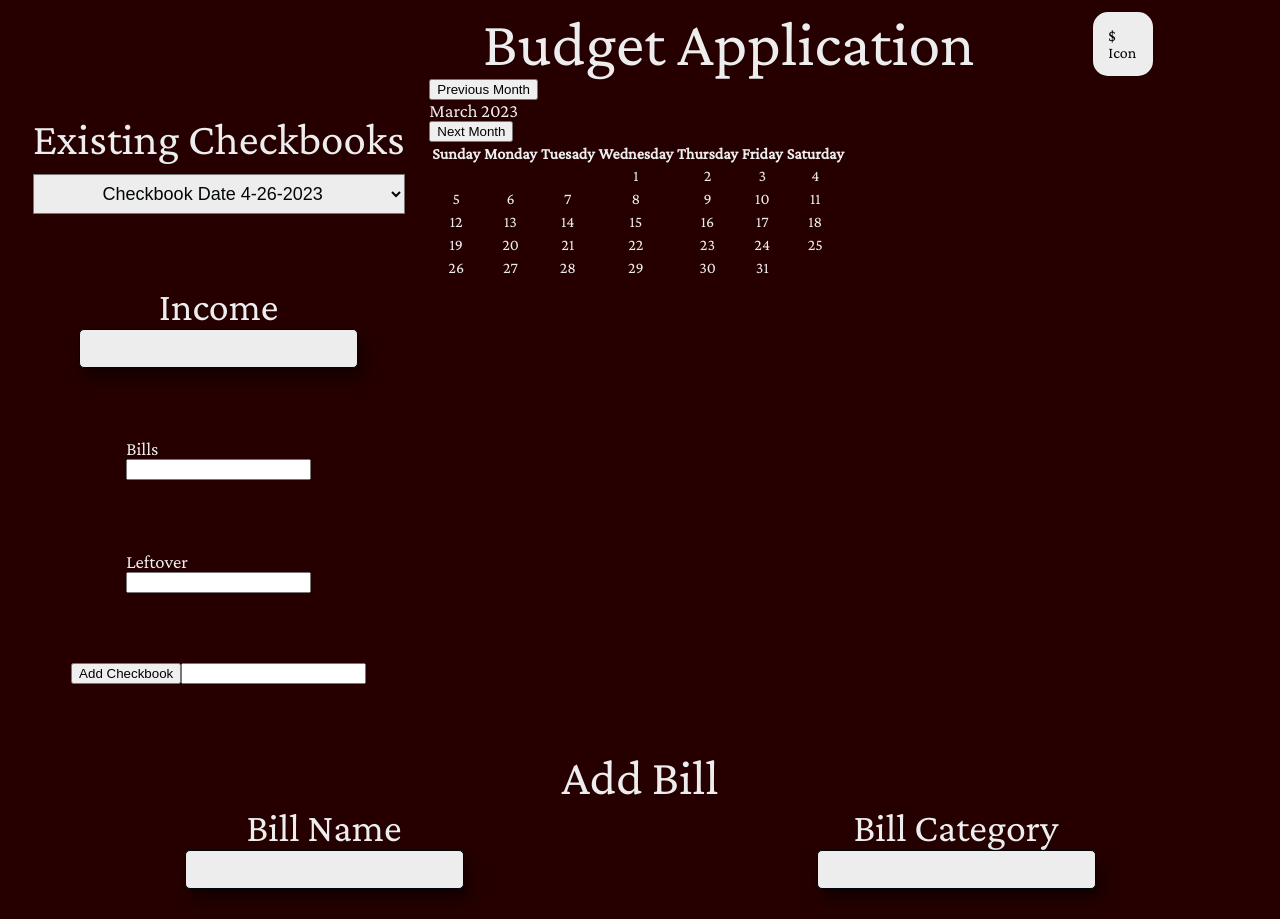
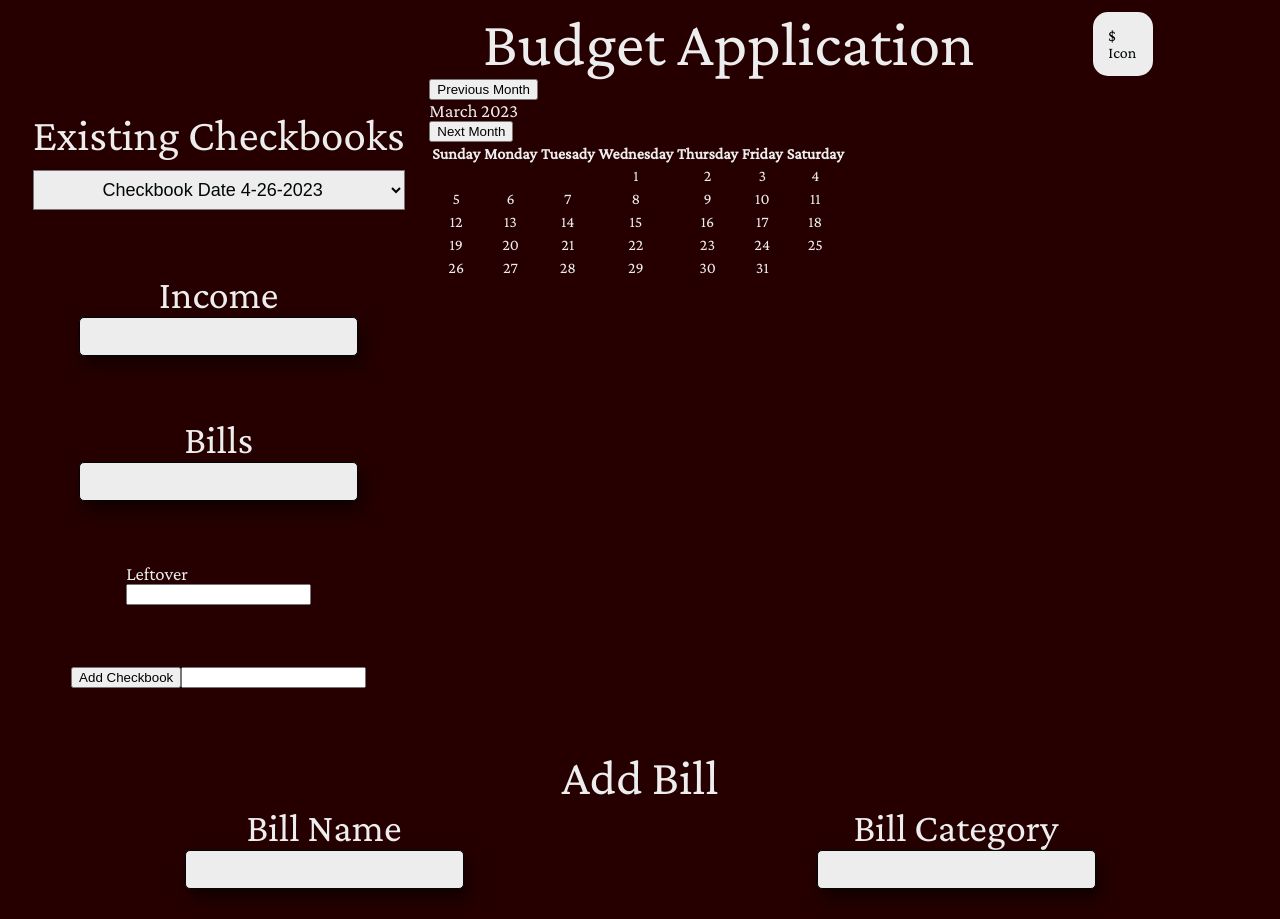
Before and after one commit to nathenjo/budget-app, a Next.js app: page / in a window 1280 px wide. Built offline with nearby package versions, Linux system fonts and the light colour scheme.

Commit message:
Input component is simplified down to two props instead of 4

```diff
--- a/components/input.js
+++ b/components/input.js
@@ -2,7 +2,7 @@ import React from 'react';
 
 export default function Input(props) {
 
-    const {propClass, label, inputType, icon} = props;
+    const {propClass, inputType} = props;
 
     const formatIcon = (valStr) => {
         return <div dangerouslySetInnerHTML={{__html: `${valStr}`}} />
@@ -10,7 +10,7 @@ export default function Input(props) {
 
     return (
         <div className={`comp-input ${propClass}-wrapper`}>
-            <h3 className={`${propClass}-label`}>{label}</h3>
+            <h3 className={`${propClass}-label`}>{propClass.replace('-', ' ')}</h3>
             <input type={inputType} className={`${propClass}-input`} />
         </div>
     );
--- a/pages/index.js
+++ b/pages/index.js
@@ -23,11 +23,8 @@ export default function Home(props) {
                             <option>Checkbook Date 5-12-2023</option>
                         </select>
                     </div>
-                    <Input propClass='income' label='Income' inputType='text' icon='&#43' />
-                    <div className='bills-wrapper'>
-                        <h3>Bills</h3>
-                        <input type='text' className='bills-input' />
-                    </div>
+                    <Input propClass='income' inputType='text' />
+                    <Input propClass='bills' inputType='text' />
                     <div className='leftover-wrapper'>
                         <h3>Leftover</h3>
                         <input type='text' className='leftover-input' />
@@ -44,8 +41,8 @@ export default function Home(props) {
             <footer className='page-footer'>
                 <h3 className='footer-header'>Add Bill</h3>
                 <div className='add-bill-wrapper'>
-                    <Input propClass='bill-name' label='Bill Name' inputType='text' icon='&#43' />
-                    <Input propClass='bill-category' label='Bill Category' inputType='text' icon='&#43' />
+                    <Input propClass='bill-name' inputType='text' />
+                    <Input propClass='bill-category' inputType='text' />
                 </div>
             </footer>
         </div>
--- a/styles/components/input.scss
+++ b/styles/components/input.scss
@@ -4,6 +4,7 @@
     align-items: center;
     h3 {
         font-size: 40px;
+        text-transform: capitalize;
     }
 
     input {
```
